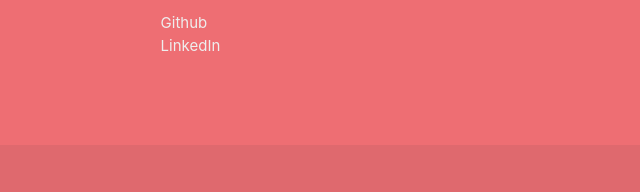
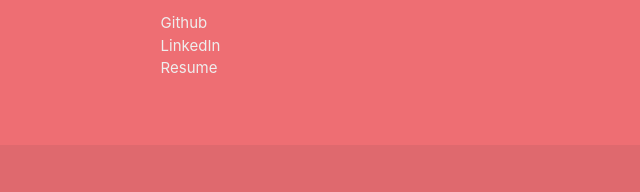
Before and after one commit to dvalderrama89/week-eight-homework, a plain HTML site: page index.html in a window 1280 px wide. Shown: the part 1102-1294 px from the top of the page, 640-1280 px from the left. Drawn offline with nearby package versions, Linux system fonts and the light colour scheme.

Commit message:
Added resume download

```diff
--- a/index.html
+++ b/index.html
@@ -16,7 +16,7 @@
                     <li><a href="#contact">Contact</a></li>
                     <li><a target="_blank" href="https://github.com/reddituser7777">Github</a></li>
                     <li><a target="_blank" href="https://www.linkedin.com/in/david-valderrama-9819ba94/">LinkedIn</a></li>
-                    <li><a href="#resume">Resume</a></li>
+                    <li><a download href="./assets/images/david_valderrama_resume.pdf">Resume</a></li>
                 </ul>
             </div>
         </nav>
@@ -25,7 +25,7 @@
             <li><a href="#contact">Contact</a></li>
             <li><a target="_blank" href="https://github.com/reddituser7777">Github</a></li>
             <li><a target="_blank" href="https://www.linkedin.com/in/david-valderrama-9819ba94/">LinkedIn</a></li>
-            <li><a href="#resume">Resume</a></li>
+            <li><a download href="./assets/images/david_valderrama_resume.pdf">Resume</a></li>
         </ul>
 
         <!-- Profile Picture -->
@@ -107,6 +107,7 @@
                   <ul>
                     <li><a class="grey-text text-lighten-3" href="https://github.com/reddituser7777">Github</a></li>
                     <li><a class="grey-text text-lighten-3" href="https://www.linkedin.com/in/david-valderrama-9819ba94/">LinkedIn</a></li>
+                    <li><a class="grey-text text-lighten-3" download href="./assets/images/david_valderrama_resume.pdf">Resume</a></li>
                   </ul>
                 </div>
               </div>
```
Also changed, not shown: 1 other file.
